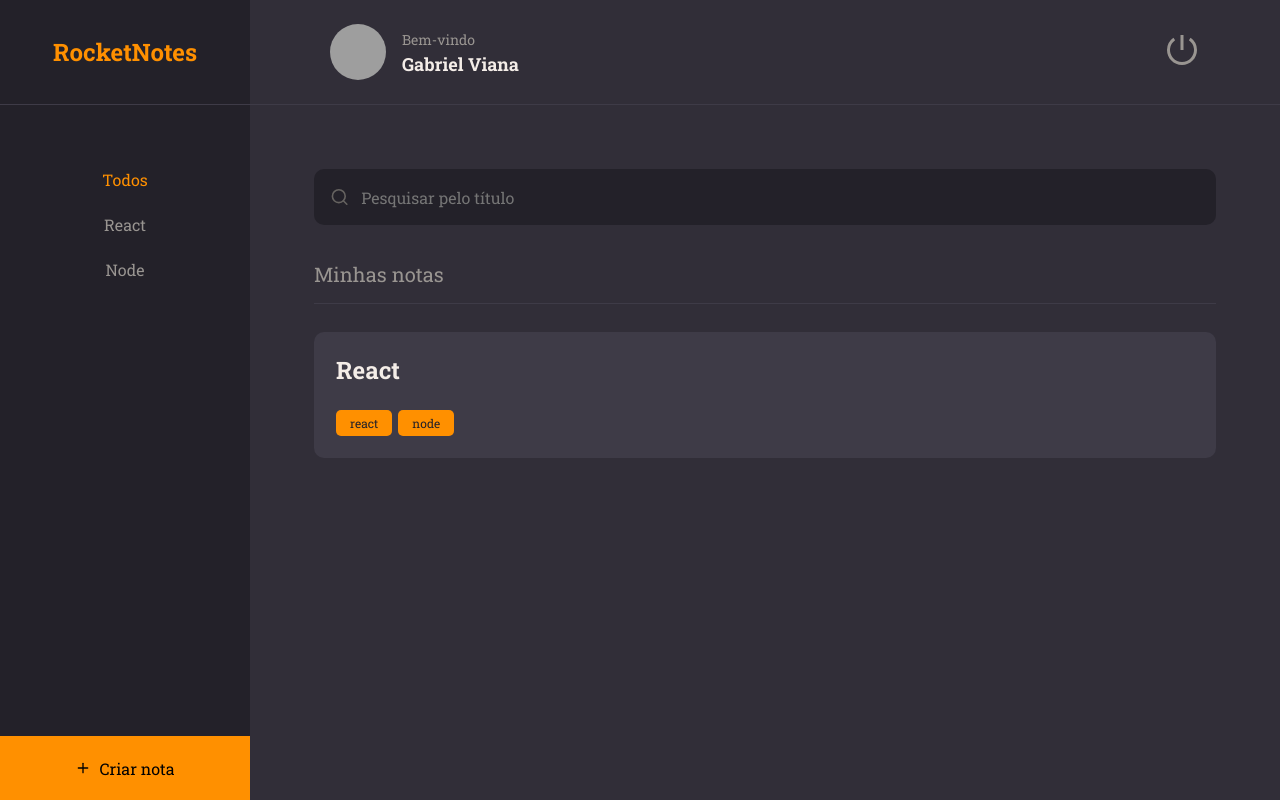
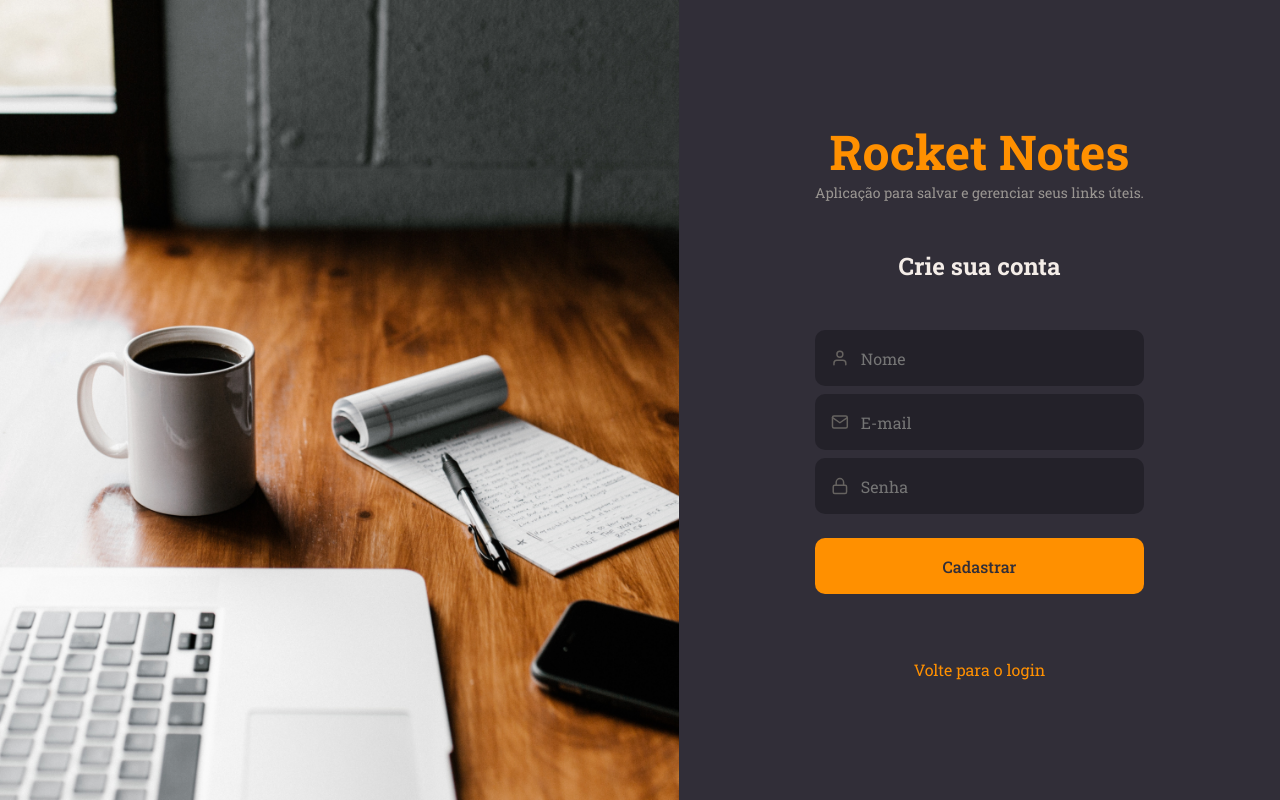
Before and after one commit to vianagabriel/rocket-notes-frontend, a React (Vite) app: page / in a window 1280 px wide. Built offline with nearby package versions, Linux system fonts and the light colour scheme; grey boxes are pictures that could not be loaded.

Commit message:
subindo página de cadastro e  login

```diff
--- a/src/main.jsx
+++ b/src/main.jsx
@@ -1,7 +1,7 @@
 import React from 'react';
 import ReactDOM from 'react-dom/client';
 
-import { Home } from './pages/Home';
+import { SignUp } from './pages/SignUp';
 
 import GlobalStyles from './styles/global';
 import { ThemeProvider } from 'styled-components';
@@ -11,7 +11,7 @@
   <React.StrictMode>
     <ThemeProvider theme={theme}>
       <GlobalStyles/>
-      <Home />
+      <SignUp />
     </ThemeProvider>
   </React.StrictMode>
 )
--- /dev/null
+++ b/src/pages/SignIn/styles.js
@@ -0,0 +1,45 @@
+import styled from "styled-components";
+import backgroundImg from '../../assets/background.png';
+
+export const Container = styled.div`
+  height: 100vh;
+  display: flex;
+  align-items: stretch;
+`;
+
+export const Form = styled.form`
+  padding: 0 136px;
+  display: flex;
+  flex-direction: column;
+  justify-content: center;
+  align-items: center;
+  text-align: center;
+
+  h1{
+    font-size: 48px;
+    color: ${({ theme }) => theme.COLORS.ORANGE};
+  }
+
+  h2{
+    font-size: 24px;
+    margin-top: 48px;
+    margin-bottom: 48px;
+  }
+
+  p{
+    font-size: 14px;
+    color: ${({ theme }) => theme.COLORS.GRAY_100};
+  }
+
+  a{
+    margin-top: 110px;
+    color: ${({ theme }) => theme.COLORS.ORANGE};
+  }
+
+`;
+
+export const Background = styled.div`
+  flex: 1;
+  background: url(${backgroundImg}) no-repeat center center;
+  background-size: cover;
+`;
--- /dev/null
+++ b/src/pages/SignUp/index.jsx
@@ -0,0 +1,42 @@
+import { FiUser,FiMail, FiLock } from 'react-icons/fi';
+
+import { Background, Container, Form } from './styles';
+import { Input } from '../../components/Input';
+import { Button } from '../../components/Button';
+
+export function SignUp() {
+  return (
+    <Container>
+      <Background/>
+      <Form>
+        <h1>Rocket Notes</h1>
+        <p>Aplicação para salvar e gerenciar seus links úteis.</p>
+        <h2>Crie sua conta</h2>
+
+        <Input
+          placeholder='Nome'
+          type='text'
+          icon={FiUser}
+        />
+
+        <Input
+          placeholder='E-mail'
+          type='text'
+          icon={FiMail}
+        />
+
+        <Input
+          placeholder='Senha'
+          type='password'
+          icon={FiLock}
+        />
+
+        <Button title='Cadastrar'/>
+
+        <a href="#">Volte para o login</a>
+      </Form>
+
+
+    </Container>
+  )
+}
--- /dev/null
+++ b/src/pages/SignUp/styles.js
@@ -0,0 +1,45 @@
+import styled from "styled-components";
+import backgroundImg from '../../assets/background.png';
+
+export const Container = styled.div`
+  height: 100vh;
+  display: flex;
+  align-items: stretch;
+`;
+
+export const Form = styled.form`
+  padding: 0 136px;
+  display: flex;
+  flex-direction: column;
+  justify-content: center;
+  align-items: center;
+  text-align: center;
+
+  h1{
+    font-size: 48px;
+    color: ${({ theme }) => theme.COLORS.ORANGE};
+  }
+
+  h2{
+    font-size: 24px;
+    margin-top: 48px;
+    margin-bottom: 48px;
+  }
+
+  p{
+    font-size: 14px;
+    color: ${({ theme }) => theme.COLORS.GRAY_100};
+  }
+
+  a{
+    margin-top: 65px;
+    color: ${({ theme }) => theme.COLORS.ORANGE};
+  }
+
+`;
+
+export const Background = styled.div`
+  flex: 1;
+  background: url(${backgroundImg}) no-repeat center center;
+  background-size: cover;
+`;
```
Also changed, not shown: src/pages/SignIn/index.jsx (added, +35 -0 lines), src/assets/background.png (added).
